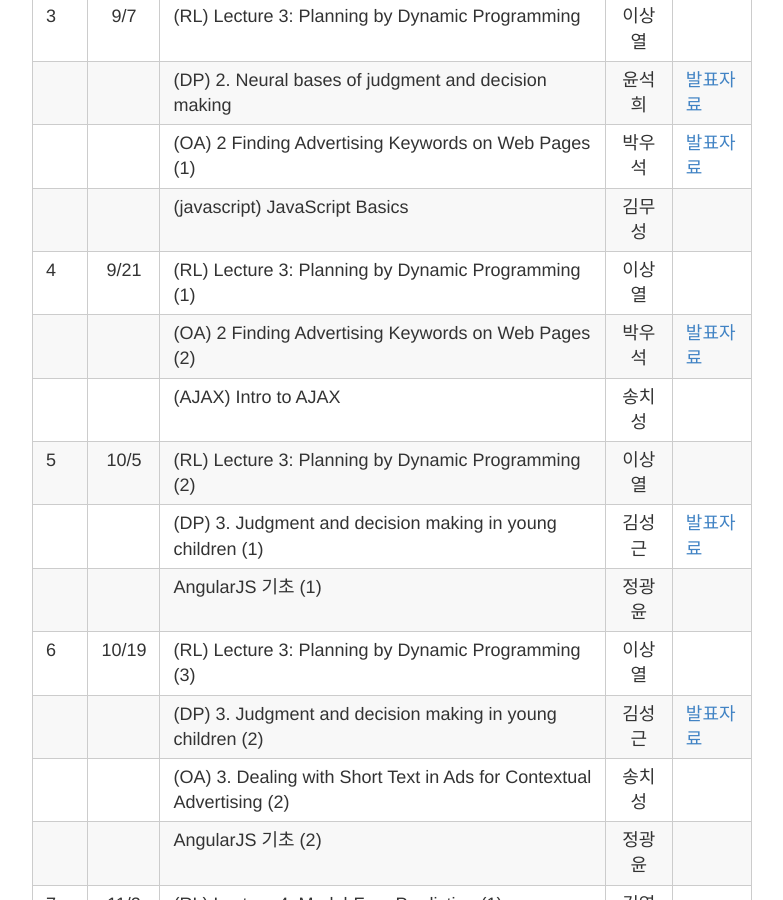
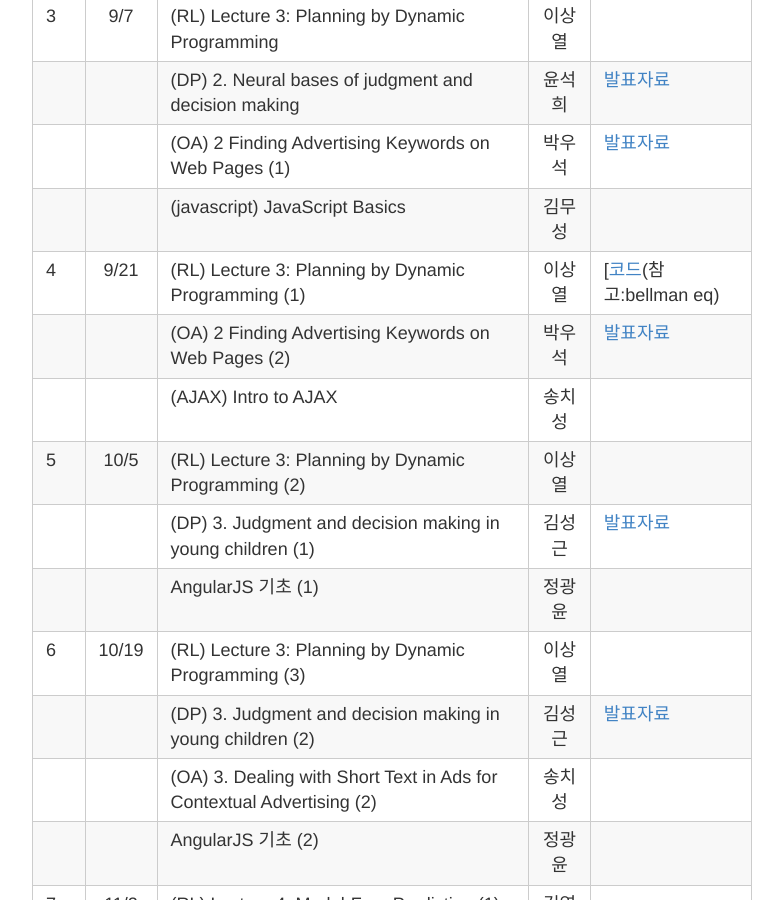
Before and after one commit to psygrammer/dprl, a Jekyll site: the page built from _posts/2015-12-31-SCHEDULE.md, in a window 1280 px wide and 900 px high, scrolled down 3443 px. Shown: the whole window, without its empty margins (248-1031 px from the left). Built offline with Jekyll 4.4.1, drawn with Linux system fonts in a browser that asks for light colours; Markdown is read by kramdown in place of the engine named in the settings.

Commit message:
Update 2015-12-31-SCHEDULE.md

```diff
--- a/_posts/2015-12-31-SCHEDULE.md
+++ b/_posts/2015-12-31-SCHEDULE.md
@@ -77,7 +77,7 @@ title: 스터디 일정 & 커리큘럼 & 발표자료
 |    |     |(DP) 2. Neural bases of judgment and decision making  | 윤석희 |[발표자료](https://drive.google.com/file/d/0B5IxhQCsG-OIbTBoR21RQzhEb28/view)  |
 |    |     |(OA) 2 Finding Advertising Keywords on Web Pages (1) | 박우석 |[발표자료](http://nbviewer.ipython.org/github/psygrammer/dprl/blob/master/part1/OA/ch02/Finding%20Advertising%20Keywards%20on%20Web%20Pages.ipynb)  |
 |    |     |(javascript) JavaScript Basics | 김무성 |  |
-| 4  |9/21 |(RL) Lecture 3: Planning by Dynamic Programming (1) | 이상열 |  |
+| 4  |9/21 |(RL) Lecture 3: Planning by Dynamic Programming (1) | 이상열 | [[코드](http://nbviewer.ipython.org/github/psygrammer/dprl/blob/master/part1/RL/sp_bellman/R_BellmanEquation.ipynb)(참고:bellman eq) |
 |    |     |(OA) 2 Finding Advertising Keywords on Web Pages (2) | 박우석 |[발표자료](http://nbviewer.ipython.org/github/psygrammer/dprl/blob/master/part1/OA/ch02/Finding%20Advertising%20Keywards%20on%20Web%20Pages.ipynb)  |
 |    |     |(AJAX) Intro to AJAX | 송치성  |  |
 | 5  |10/5 |(RL) Lecture 3: Planning by Dynamic Programming (2) | 이상열 |  |
```
